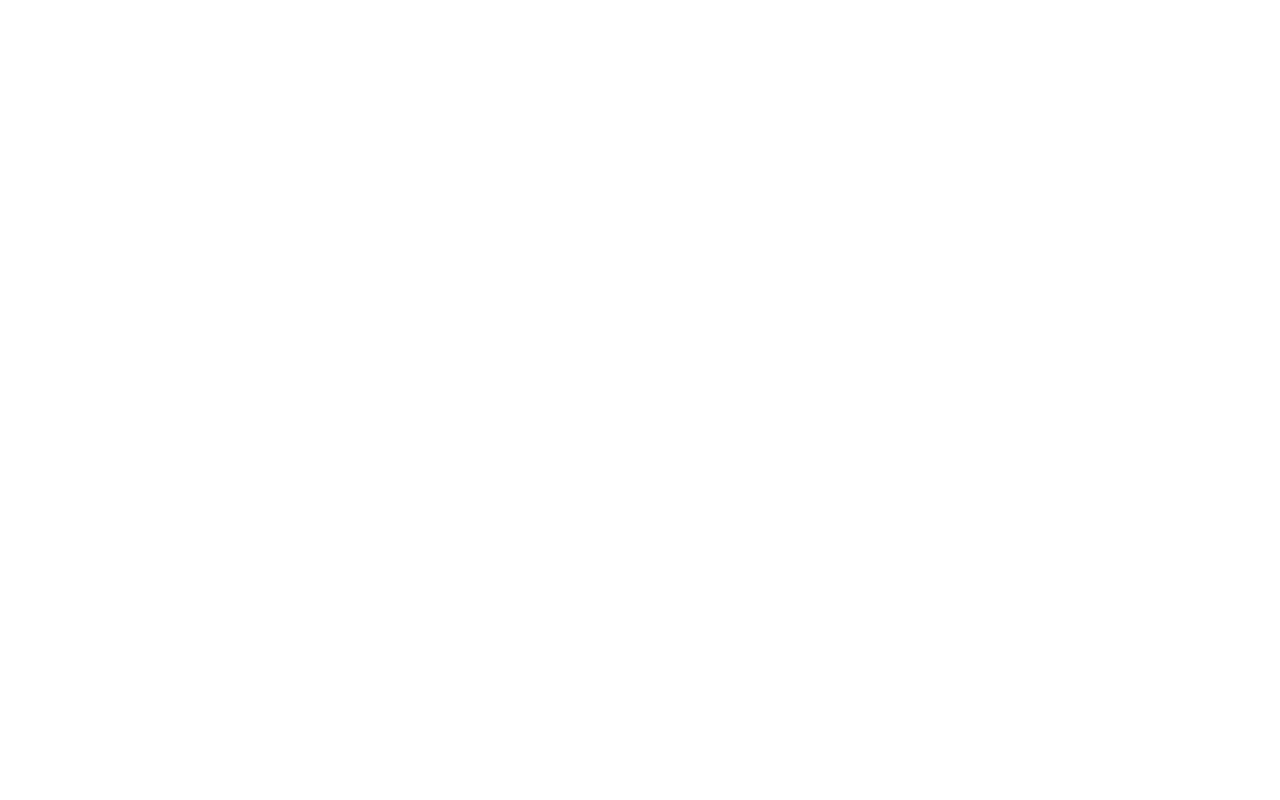
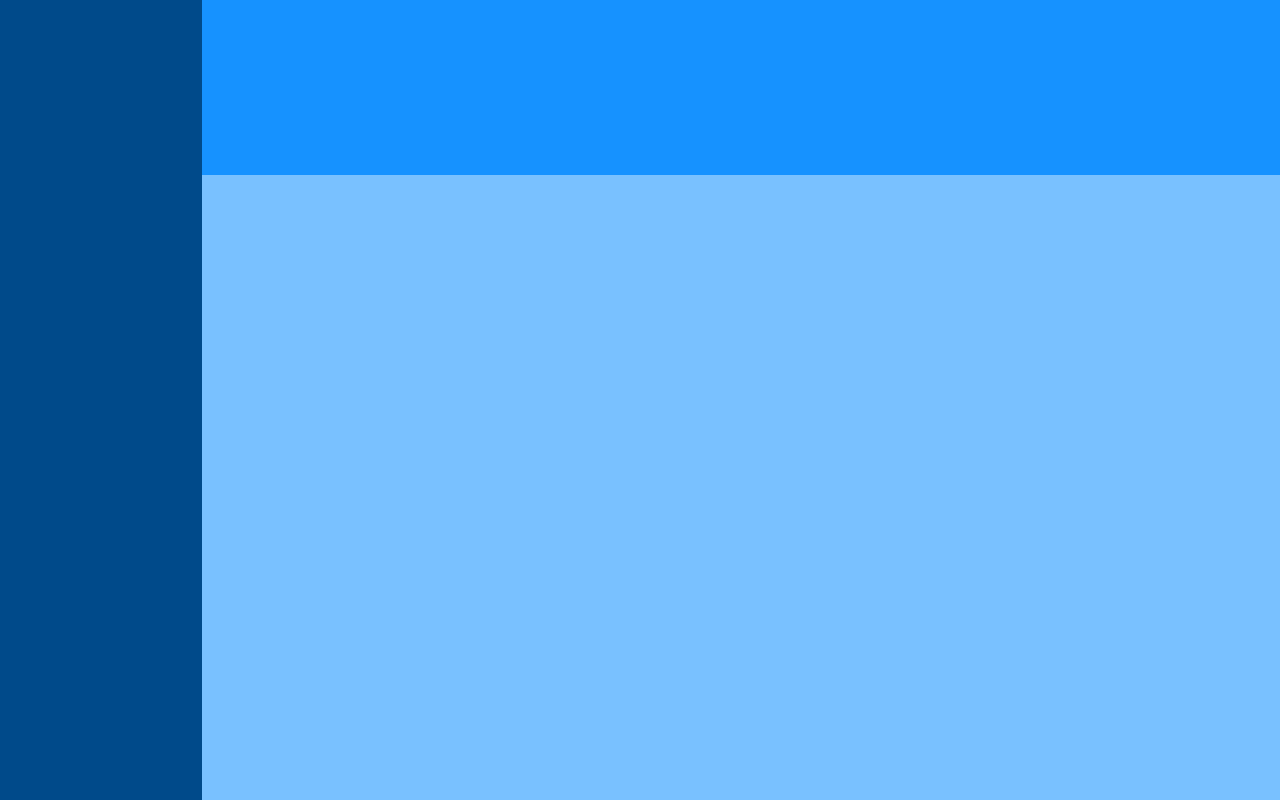
Before and after one commit to fmguerrero96/admin-dashboard, a plain HTML site: page index.html in a window 1280 px wide. Drawn offline with Linux system fonts and the light colour scheme.

Commit message:
establish main layout of page

```diff
--- a/index.html
+++ b/index.html
@@ -8,6 +8,19 @@
     <link rel="stylesheet" href="styles.css">
 </head>
 <body>
+    <div class="main-container">
 
+        <div class="header">
+
+        </div>
+
+        <div class="sidebar">
+
+        </div>
+
+        <div class="main-content">
+
+        </div>
+    </div>
 </body>
 </html>
--- a/styles.css
+++ b/styles.css
@@ -16,5 +16,37 @@ time, mark, audio, video {
 	border: 0;
 	font-size: 100%;
 	font: inherit;
-        vertical-align: baseline;
+    vertical-align: baseline;
 }
+
+* {
+    margin: 0;
+    padding: 0;
+    box-sizing: border-box;
+  }
+
+.main-container {
+    display: grid;
+    grid-template-columns: .75fr 4fr;
+    grid-template-rows: 1.4fr 5fr;
+    box-sizing: border-box;
+    height: 100vh;
+}
+
+.header {
+    background-color: rgb(22, 146, 255);
+    grid-column: 2/3;
+    grid-row: 1/2;
+}
+
+.sidebar{
+    background-color: rgb(0, 74, 138);
+    grid-column: 1/2;
+    grid-row: 1/3;
+}
+
+.main-content {
+    background-color: rgb(121, 193, 255);
+    grid-column: 2/3;
+    grid-row: 2/3;
+}
```
